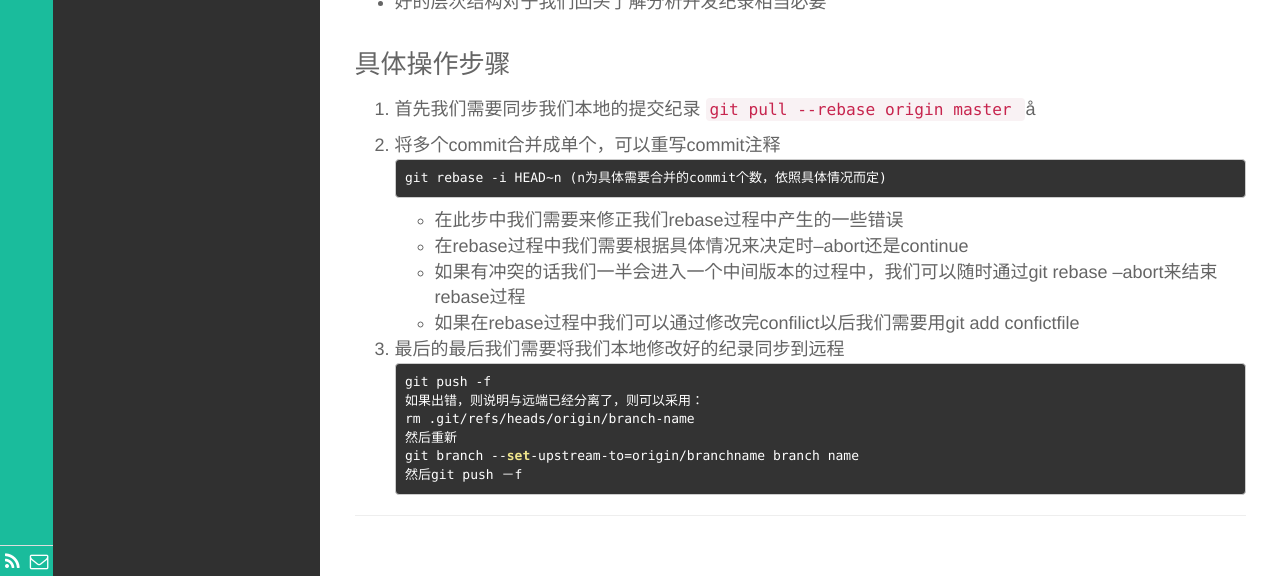
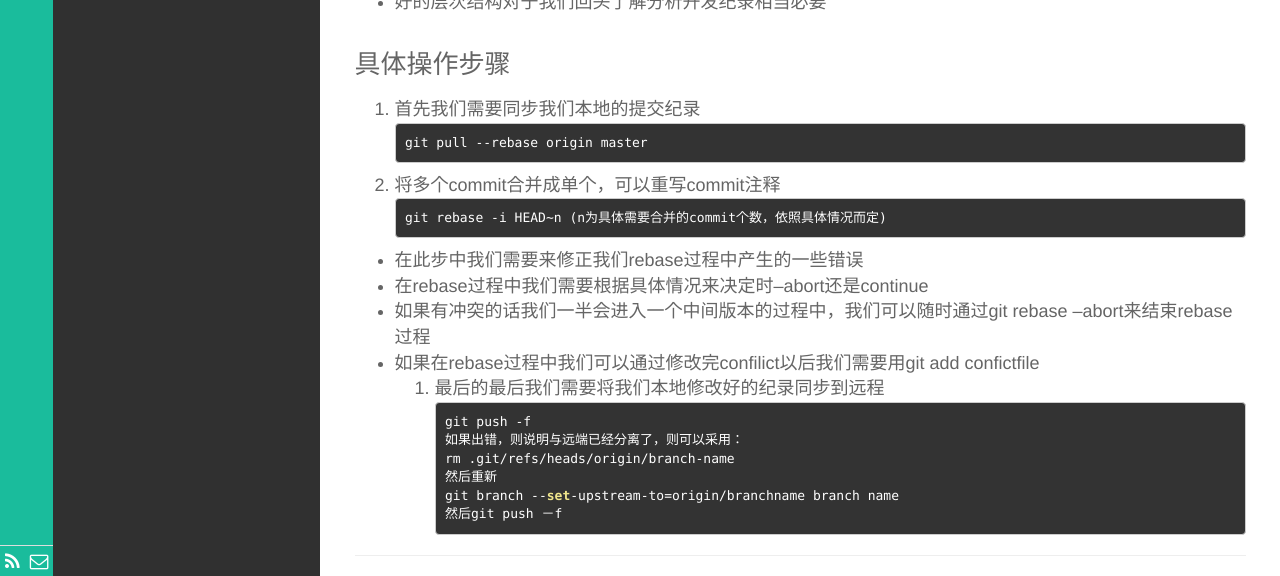
Before and after one commit to dependmyse/dependmyse.github.io, a Jekyll site: the page built from _posts/技术/2016-05-04-使用rebase来重构我们的提交纪录.md, in a window 1280 px wide. Shown: the part 571-1147 px from the top of the page. Built offline with Jekyll 4.4.1, drawn with Linux system fonts in a browser that asks for light colours; Markdown is read by kramdown in place of the engine named in the settings.

Commit message:
Update 2016-05-04-使用rebase来重构我们的提交纪录.md

````diff
--- a/_posts/技术/2016-05-04-使用rebase来重构我们的提交纪录.md
+++ b/_posts/技术/2016-05-04-使用rebase来重构我们的提交纪录.md
@@ -22,17 +22,17 @@ description:
 1. 首先我们需要同步我们本地的提交纪录
 ```
 git pull --rebase origin master
-```å
+```
 
 2. 将多个commit合并成单个，可以重写commit注释
 ```
 git rebase -i HEAD~n (n为具体需要合并的commit个数，依照具体情况而定)
 ```
 
-    * 在此步中我们需要来修正我们rebase过程中产生的一些错误
-    * 在rebase过程中我们需要根据具体情况来决定时--abort还是continue
-    * 如果有冲突的话我们一半会进入一个中间版本的过程中，我们可以随时通过git rebase --abort来结束rebase过程
-    * 如果在rebase过程中我们可以通过修改完confilict以后我们需要用git add confictfile
+ * 在此步中我们需要来修正我们rebase过程中产生的一些错误
+ * 在rebase过程中我们需要根据具体情况来决定时--abort还是continue
+ * 如果有冲突的话我们一半会进入一个中间版本的过程中，我们可以随时通过git rebase --abort来结束rebase过程
+ * 如果在rebase过程中我们可以通过修改完confilict以后我们需要用git add confictfile
 3. 最后的最后我们需要将我们本地修改好的纪录同步到远程
 ```
 git push -f
````
